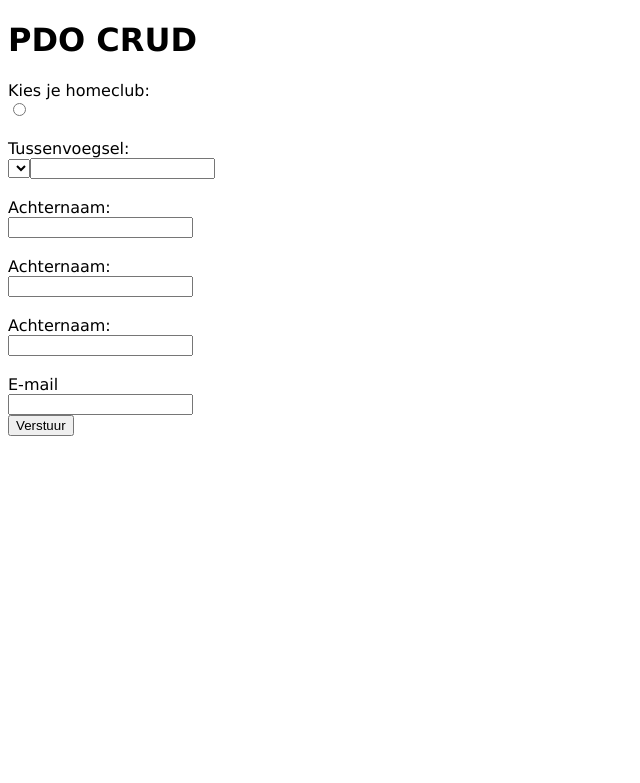
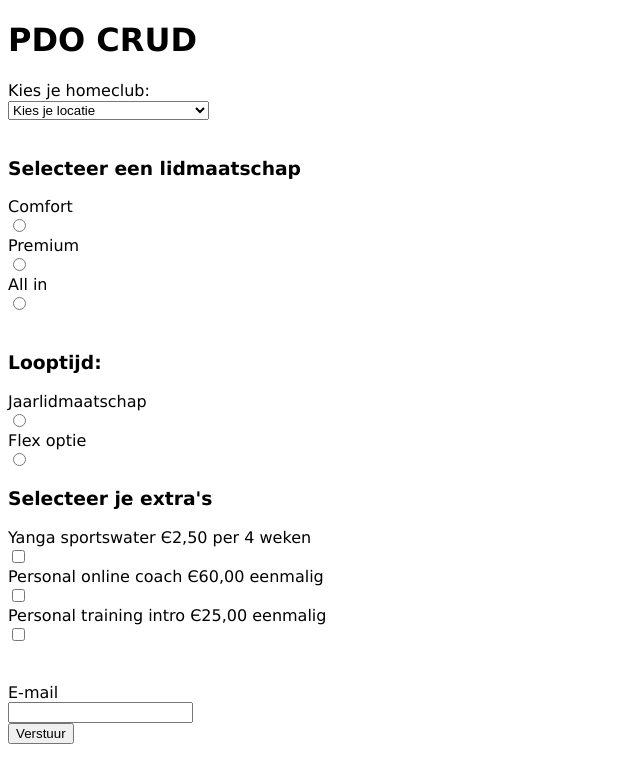
Before and after one commit to KaiOsU8/opdracht05-basicfit-336757, a PHP site: page /update.php?Id=1 in a window 1280 px wide. Shown: the top 783 px of the page, without its empty margins (0-640 px from the left). Run offline with PHP 8.4, Linux system fonts and the light colour scheme; tables that the repository leaves empty or names only in its code hold one stand-in row (values such as "Sample post"); data that the repository does not hold is empty.

Commit message:
commiting

```diff
--- a/index.php
+++ b/index.php
@@ -43,13 +43,13 @@
 
 
         <h3>Selecteer je extra's</h3>
-        <label for="yanga">Yanga</label><br>
+        <label for="yanga">Yanga sportswater Є2,50 per 4 weken</label><br>
         <input type="checkbox" name="yanga" id="yanga"><br>
 
-        <label for="coach">Coach</label><br>
+        <label for="coach">Personal online coach Є60,00 eenmalig</label><br>
         <input type="checkbox" name="coach" id="coach"><br>
 
-        <label for="training">Training</label><br>
+        <label for="training">Personal training intro Є25,00 eenmalig</label><br>
         <input type="checkbox" name="training" id="training"><br><br><br>
 
         <label for="email">E-mail</label><br>
--- a/update.php
+++ b/update.php
@@ -89,30 +89,46 @@ $result = $statement->fetch(PDO::FETCH_OBJ);
     <form action="update.php" method="post">
 
         <label for="homeclub">Kies je homeclub:</label><br>
-        <input type="radio" name="homeclub" id="homeclub" value="<?php echo $result->Homeclub; ?>"><br><br>
+        <select name="homeclub" id="homeclub">
+            <option value="">Kies je locatie</option>
+            <option value="<?php if ($result->Homeclub == "Franciscusdreef 80") { echo $result->Homeclub;} ?>">Franciscusdreef 80</option>
+            <option value="<?php if ($result->Homeclub == "Middenweteringen 21") { echo $result->Homeclub;} ?>">Middenweteringen 21</option>
+            <option value="<?php if ($result->Homeclub == "Zonnebaan 22") { echo $result->Homeclub;} ?>">Zonnebaan 22</option>
+            <option value="<?php if ($result->Homeclub == "Moreelsehoek 2") { echo $result->Homeclub;} ?>">Moreelsehoek 2</option>
+            <option value="<?php if ($result->Homeclub == "Van Heuven Goedhartplein 13") { echo $result->Homeclub;} ?>">Van Heuven Goedhartplein 13</option>
+            <option value="<?php if ($result->Homeclub == "Europaplein 705") { echo $result->Homeclub;} ?>">Europaplein 705</option>
+            <option value="<?php if ($result->Homeclub == "Herculesplein 375-77") { echo $result->Homeclub;} ?>">Herculesplein 375-77</option>
+        </select><br><br>
+
+
+        <h3>Selecteer een lidmaatschap</h3>
+        <label for="comfort">Comfort</label><br>
+        <input type="radio" name="lidmaatschap" id="comfort" value="<?php if ($result->Lidmaatschap == "comfort") { echo 'checked';} ?>"><br>
+        <label for="premium">Premium</label><br>
+        <input type="radio" name="lidmaatschap" id="premium" value="<?php if ($result->Lidmaatschap == "premium") { echo 'checked';} ?>"><br>
+        <label for="all">All in</label><br>
+        <input type="radio" name="lidmaatschap" id="all" value="<?php if ($result->Lidmaatschap == "all") { echo 'checked';} ?>"><br><br>
+
+
+        <h3>Looptijd:</h3>
+        <label for="jaarlidmaatschap">Jaarlidmaatschap</label><br>
+        <input type="radio" name="looptijd" id="jaarlidmaatschap" value="<?php if ($result->Looptijd == "jaarlidmaatschap") { echo 'checked';} ?>"><br>
+        <label for="flex">Flex optie</label><br>
+        <input type="radio" name="looptijd" id="flex" value="<?php if ($result->Looptijd == "flex") { echo 'checked';} ?>"><br>
 
 
 
 
+        <h3>Selecteer je extra's</h3>
+        <label for="yanga">Yanga sportswater Є2,50 per 4 weken</label><br>
+        <input type="checkbox" name="yanga" id="yanga" value="<?php echo $result->Yanga; ?>"><br>
 
+        <label for="coach">Personal online coach Є60,00 eenmalig</label><br>
+        <input type="checkbox" name="coach" id="coach" value="<?php echo $result->Coach; ?>"><br>
 
+        <label for="training">Personal training intro Є25,00 eenmalig</label><br>
+        <input type="checkbox" name="training" id="training" value="<?php echo $result->Training; ?>"><br><br><br>
 
-
-
-        <label for="infix">Tussenvoegsel:</label><br>
-        <select name="infix" id="infix" value="<?php echo $result->Tussenvoegsel; ?>"><br><br>
-
-        <label for="lastname">Achternaam:</label><br>
-        <input type="text" name="lastname" id="lastname" value="<?php echo $result->Achternaam; ?>"><br><br>
-
-        <label for="lastname">Achternaam:</label><br>
-        <input type="text" name="lastname" id="lastname" value="<?php echo $result->Achternaam; ?>"><br><br>
-
-        <label for="lastname">Achternaam:</label><br>
-        <input type="text" name="lastname" id="lastname" value="<?php echo $result->Achternaam; ?>"><br><br>
-
-        <label for="lastname">Achternaam:</label><br>
-        <input type="text" name="lastname" id="lastname" value="<?php echo $result->Achternaam; ?>"><br><br>
 
         <label for="email">E-mail</label><br>
         <input type="text" name="email" id="email" value="<?php echo $result->Email; ?>"><br>
```
